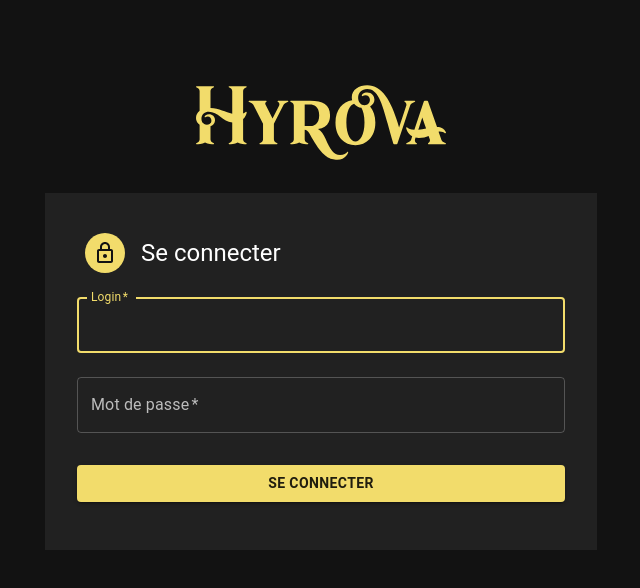
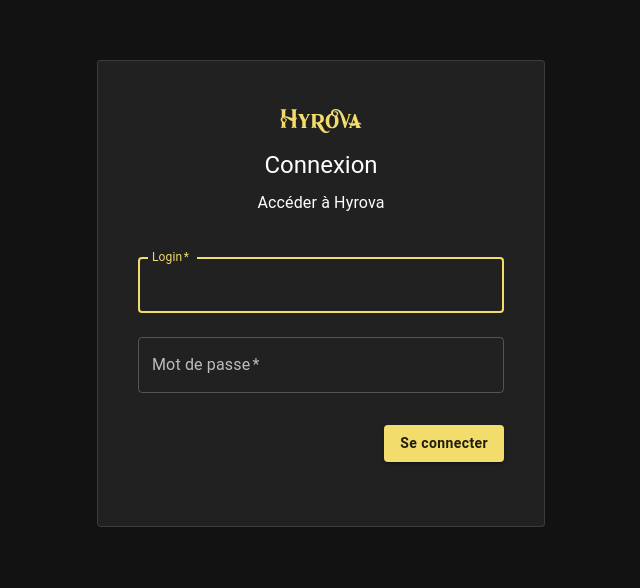
Before and after one commit to hyrova/backoffice, a Next.js app: page /login in a window 1280 px wide. Shown: the part 132-720 px from the top of the page, without its empty margins (319-959 px from the left). Built offline with nearby package versions, Linux system fonts and the light colour scheme; a web font is replaced by a local one.

Commit message:
Page login améliorée

```diff
--- a/pages/login.tsx
+++ b/pages/login.tsx
@@ -1,4 +1,4 @@
-import { Button } from "@material-ui/core";
+import { Button, Grid, Card } from "@material-ui/core";
 import Head from "next/head";
 import React from "react";
 import styles from "../styles/pages/Login.module.scss";
@@ -9,6 +9,8 @@ import LockOutlinedIcon from "@material-ui/icons/LockOutlined";
 import Typography from "@material-ui/core/Typography";
 import { makeStyles } from "@material-ui/core/styles";
 import Image from "next/image";
+import AppTextField from "../src/components/Form/TextField";
+import AppButton from "../src/components/Form/Button";
 
 const useStyles = makeStyles((theme) => ({
   paper: {
@@ -16,22 +18,30 @@ const useStyles = makeStyles((theme) => ({
     display: "flex",
     flexDirection: "column",
     alignItems: "center",
+    backgroundColor: theme.palette.grey[900],
+    width: "100%",
+    maxWidth: 448,
+    margin: "auto",
+    padding: theme.spacing(6),
+    paddingRight: theme.spacing(5),
+    paddingLeft: theme.spacing(5),
+  },
+  titles: {
+    marginTop: theme.spacing(2),
   },
   avatar: {
-    margin: theme.spacing(1),
+    // margin: theme.spacing(1),
     backgroundColor: theme.palette.primary.main,
     marginRight: theme.spacing(2),
   },
   form: {
-    width: "100%",
-    marginTop: theme.spacing(1),
-    backgroundColor: theme.palette.grey[900],
-    padding: theme.spacing(4),
+    paddingTop: theme.spacing(3),
   },
   submit: {
     margin: theme.spacing(3, 0, 2),
     fontWeight: "bold",
-  }
+    textTransform: "none",
+  },
 }));
 
 function Login() {
@@ -41,55 +51,53 @@ function Login() {
       <Head>
         <title>Hyrova admin - login</title>
       </Head>
-      <div className={classes.paper}>
+      <Card variant="outlined" className={classes.paper}>
         <Image
           src="/svg/hyrova.svg"
           alt="Hyrova logo"
           width={250}
-          height={125}
+          height={24}
         />
+        <Grid
+          container
+          direction="column"
+          justify="center"
+          alignItems="center"
+          className={classes.titles}
+        >
+          <Typography component="h1" variant="h5">
+            Connexion
+          </Typography>
+          <Typography
+            component="span"
+            variant="subtitle1"
+            style={{ marginTop: 8 }}
+          >
+            Accéder à Hyrova
+          </Typography>
+        </Grid>
         <form className={classes.form} noValidate>
-          <Box display="flex" alignItems="center">
-            <Avatar className={classes.avatar}>
-              <LockOutlinedIcon />
-            </Avatar>
-            <Typography component="h1" variant="h5">
-              Se connecter
-            </Typography>
-          </Box>
-          <TextField
-            variant="outlined"
-            margin="normal"
+          <AppTextField
             required
-            fullWidth
             id="email"
             label="Login"
             name="email"
             autoComplete="email"
             autoFocus
           />
-          <TextField
-            variant="outlined"
-            margin="normal"
+          <AppTextField
             required
-            fullWidth
+            id="password"
             name="password"
             label="Mot de passe"
             type="password"
-            id="password"
             autoComplete="current-password"
           />
-          <Button
-            type="submit"
-            fullWidth
-            variant="contained"
-            color="primary"
-            className={classes.submit}
-          >
-            Se connecter
-          </Button>
+          <Grid container justify="flex-end">
+            <AppButton className={classes.submit}>Se connecter</AppButton>
+          </Grid>
         </form>
-      </div>
+      </Card>
     </>
   );
 }
--- /dev/null
+++ b/src/components/Form/Button.tsx
@@ -0,0 +1,9 @@
+import { Button, ButtonProps } from "@material-ui/core";
+
+export default function AppButton(props: ButtonProps) {
+  return (
+    <Button type="submit" variant="contained" color="primary" {...props}>
+      {props.children}
+    </Button>
+  );
+}
--- /dev/null
+++ b/src/components/Form/TextField.tsx
@@ -0,0 +1,13 @@
+import { TextField, TextFieldProps } from "@material-ui/core";
+
+export default function AppTextField(props: TextFieldProps) {
+  return (
+    <TextField
+      fullWidth
+      variant="outlined"
+      margin="normal"
+      label={"Default label" || props.label}
+      {...props}
+    />
+  );
+}
```
